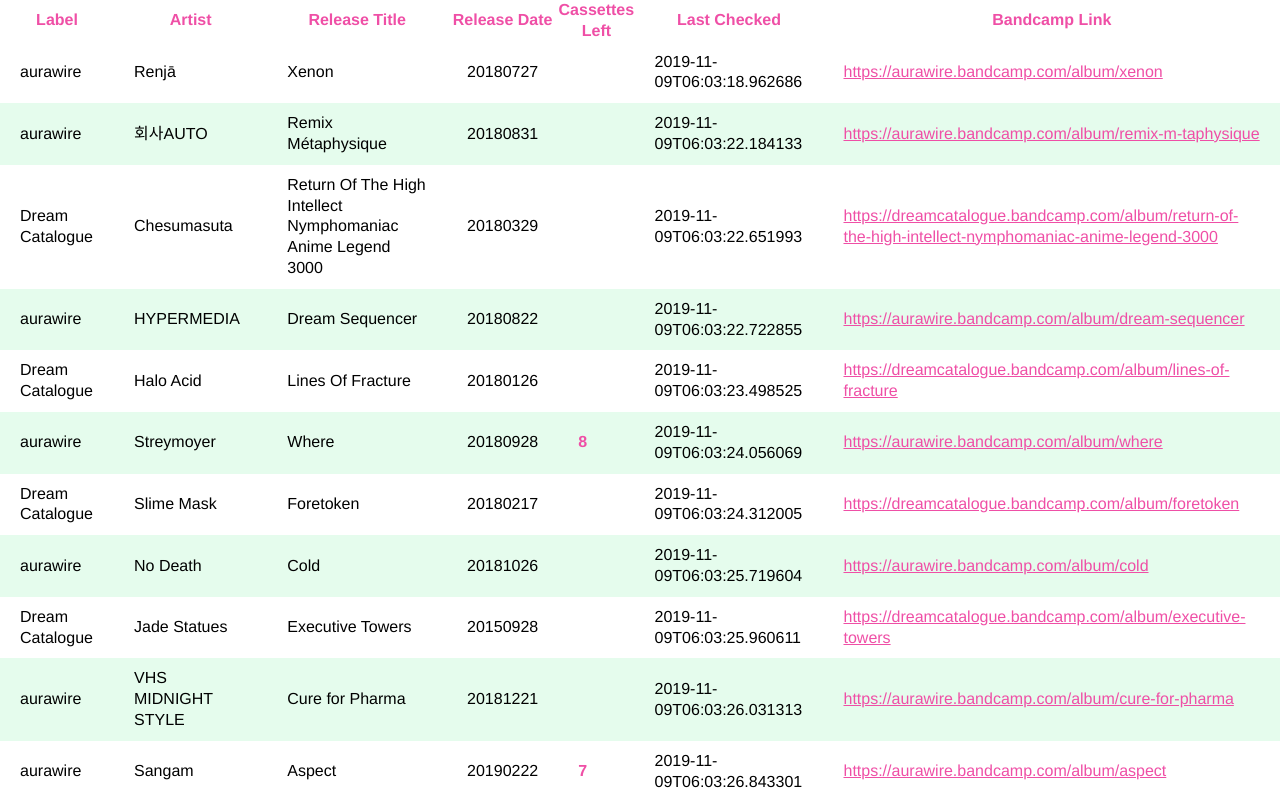
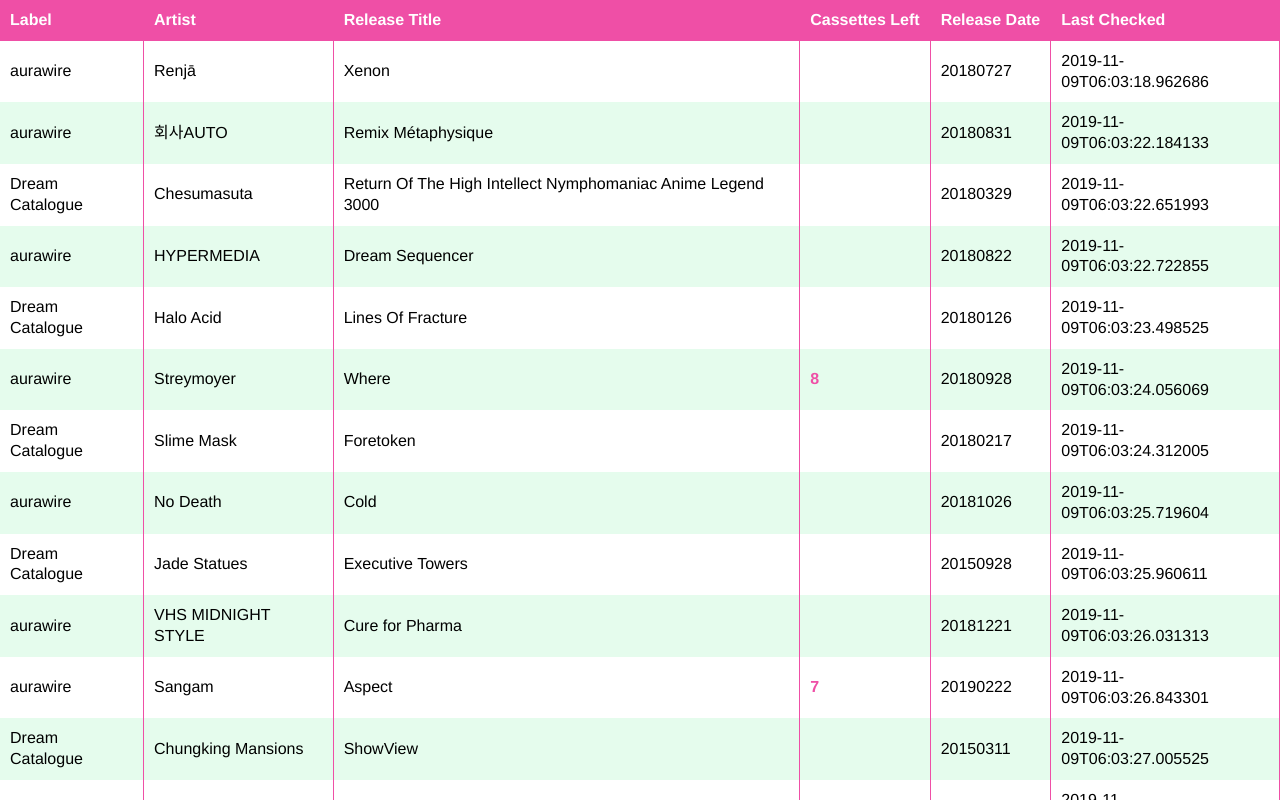
Before and after one commit to idleherb/vaporwave-merch-tracker, a React (Create React App) app in the folder src/bandcamp_merch_availability/frontend/: page / in a window 1280 px wide. Shown: the top 800 px of the page. Built offline with nearby package versions, Linux system fonts and the light colour scheme; data requests are answered from the project's data file.

Commit message:
Fix tests

```diff
--- a/src/bandcamp_merch_availability/frontend/src/MerchItems/MerchItem.jsx
+++ b/src/bandcamp_merch_availability/frontend/src/MerchItems/MerchItem.jsx
@@ -22,14 +22,23 @@
 
   return (
     <tr className={styles.merchItem}>
-      <td className={styles.attribute}>{label}</td>
-      <td className={styles.attribute}>{artist}</td>
-      <td className={styles.attribute}>{title}</td>
-      <td className={styles.attribute}>{releaseDate}</td>
-      <td className={`${styles.attribute} ${styles.warn}`}>{remainingCassettes}</td>
-      <td className={styles.attribute}>{timestamp}</td>
       <td className={styles.attribute}>
-        <a href={url} target="_blank" rel="noopener noreferrer">{url}</a>
+        <a href={url} target="_blank" rel="noopener noreferrer">{label}</a>
+      </td>
+      <td className={styles.attribute}>
+        <a href={url} target="_blank" rel="noopener noreferrer">{artist}</a>
+      </td>
+      <td className={styles.attribute}>
+        <a href={url} target="_blank" rel="noopener noreferrer">{title}</a>
+      </td>
+      <td className={styles.attribute}>
+        <a href={url} target="_blank" rel="noopener noreferrer" className={styles.warn}>{remainingCassettes}</a>
+      </td>
+      <td className={styles.attribute}>
+        <a href={url} target="_blank" rel="noopener noreferrer">{releaseDate}</a>
+      </td>
+      <td className={styles.attribute}>
+        <a href={url} target="_blank" rel="noopener noreferrer">{timestamp}</a>
       </td>
     </tr>
   );
--- a/src/bandcamp_merch_availability/frontend/src/MerchItems/MerchItem.module.scss
+++ b/src/bandcamp_merch_availability/frontend/src/MerchItems/MerchItem.module.scss
@@ -1,15 +1,18 @@
 @import "../variables.scss";
 
 .merchItem {
-    margin: 20px;
+    .attribute {
+        border-right: 1px solid $primary-accent-color;
+        padding: 1rem 1rem;
 
-    .attribute {
-        color: $fg-color;
-        padding: 1rem 2rem;
+        a {
+            color: $fg-color;
+            text-decoration: none;
 
-        &.warn {
-            color: $warn-color;
-            font-weight: bold;
+            &.warn {
+                color: $warn-color;
+                font-weight: bold;
+            }
         }
     }
 }
--- a/src/bandcamp_merch_availability/frontend/src/MerchItems/MerchItems.jsx
+++ b/src/bandcamp_merch_availability/frontend/src/MerchItems/MerchItems.jsx
@@ -23,13 +23,12 @@
     <table className={styles.merchItems}>
       <thead className={styles.tableHeader}>
         <tr>
-          <th>Label</th>
-          <th>Artist</th>
-          <th>Release Title</th>
-          <th>Release Date</th>
-          <th>Cassettes Left</th>
-          <th>Last Checked</th>
-          <th>Bandcamp Link</th>
+          <th className={styles.tableHeaderCell}>Label</th>
+          <th className={styles.tableHeaderCell}>Artist</th>
+          <th className={styles.tableHeaderCell}>Release&nbsp;Title</th>
+          <th className={styles.tableHeaderCell}>Cassettes&nbsp;Left</th>
+          <th className={styles.tableHeaderCell}>Release&nbsp;Date</th>
+          <th className={styles.tableHeaderCell}>Last&nbsp;Checked</th>
         </tr>
       </thead>
       <tbody>
--- a/src/bandcamp_merch_availability/frontend/src/MerchItems/MerchItems.module.scss
+++ b/src/bandcamp_merch_availability/frontend/src/MerchItems/MerchItems.module.scss
@@ -5,8 +5,16 @@
     border-spacing: 0;
 
     .tableHeader {
-        color: $primary-accent-color;
         font-weight: bold;
+        text-align: left;
+        word-wrap: none;
+    }
+
+    .tableHeaderCell {
+        background-color: $primary-accent-color;
+        color: $bg-color;
+        border-right: 1px solid $primary-accent-color;
+        padding: 1rem 1rem;
     }
 
     tr:nth-child(even) {
@@ -16,4 +24,8 @@
     tr:nth-child(odd) {
         background-color: $bg-color;
     }
+
+    tr:hover {
+        background-color: #fbe2f0;
+    }
 }
```
Also changed, not shown: 2 other files (tests, documents, lock files or other folders).
